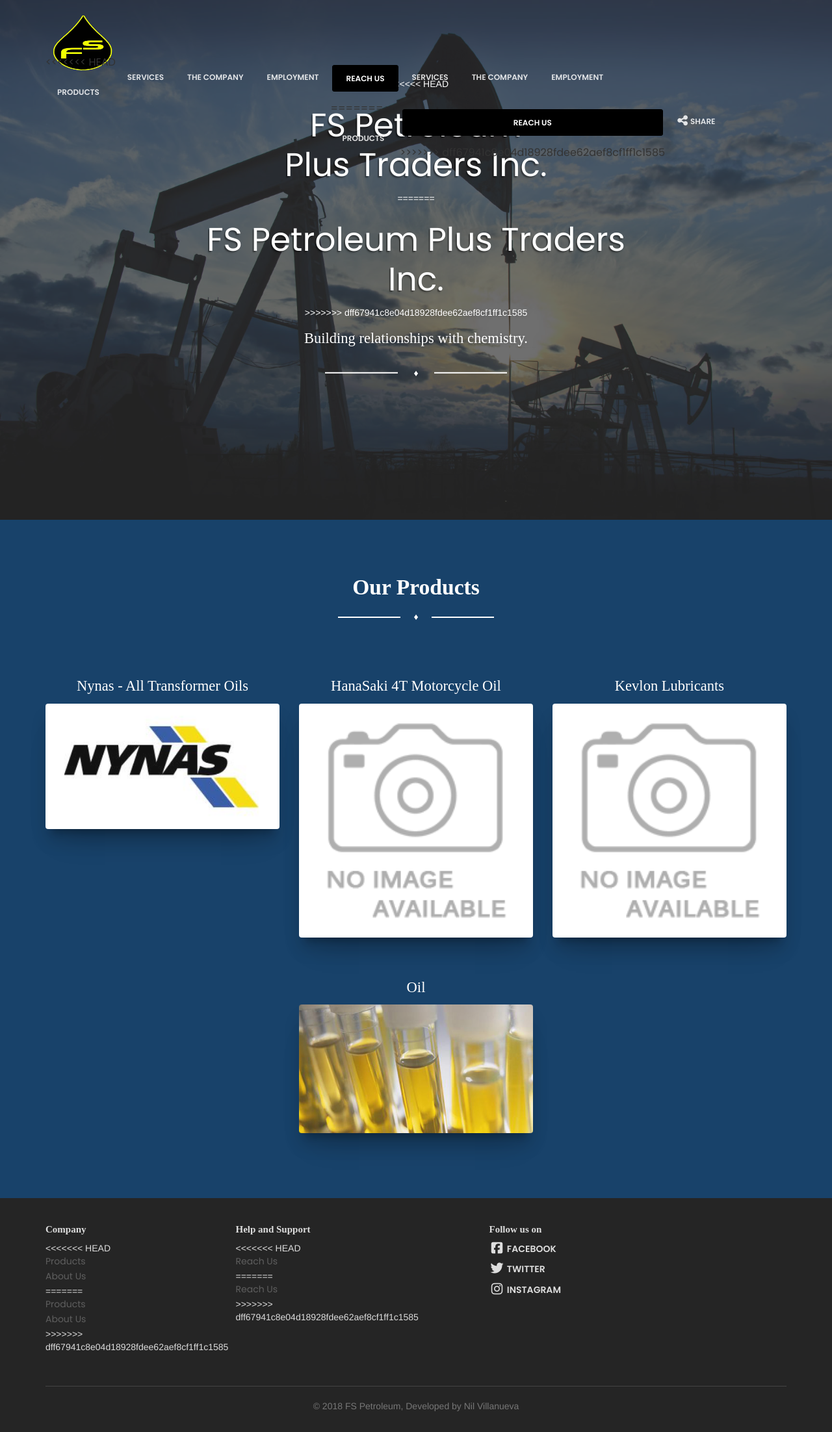
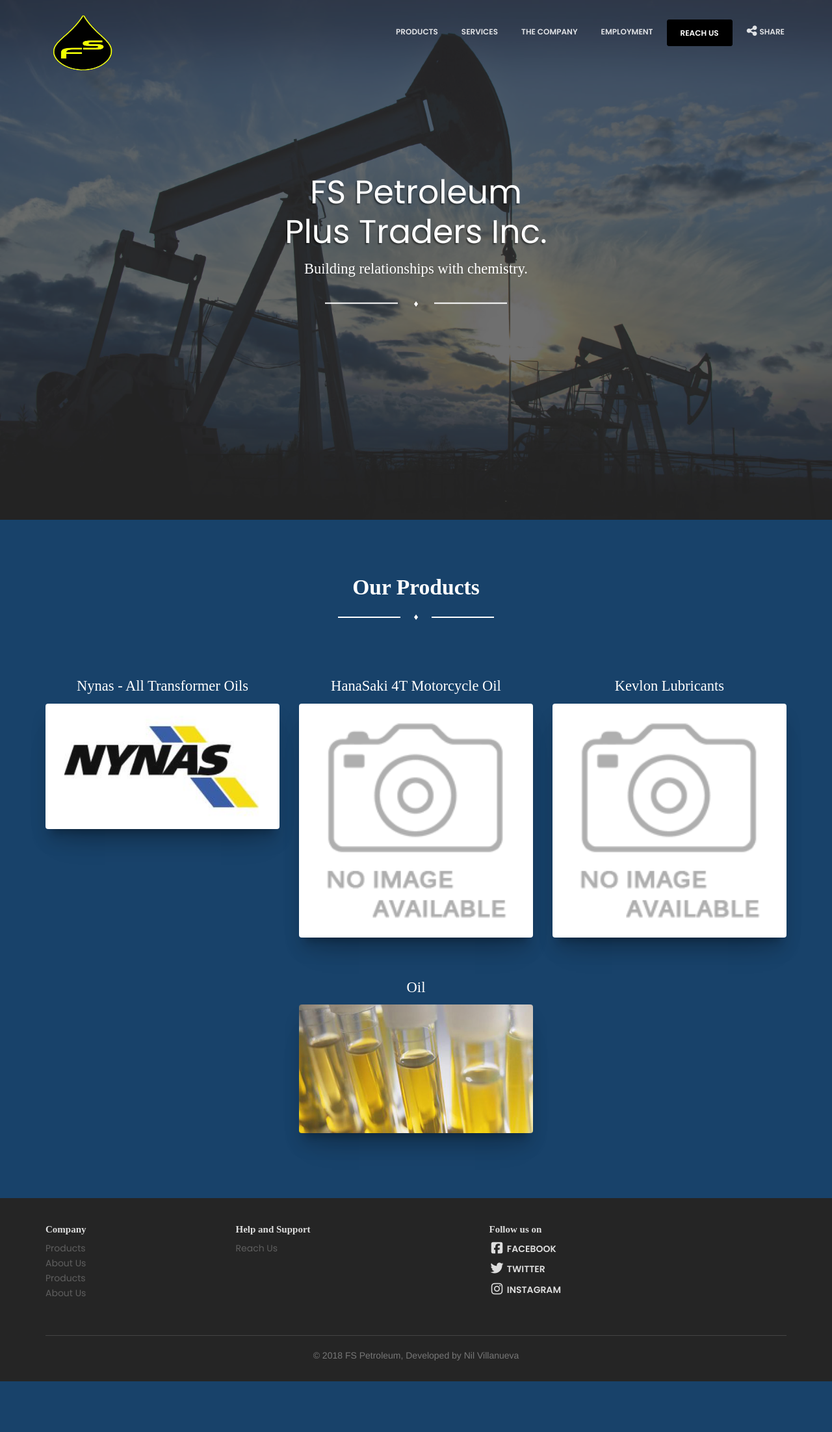
Before and after one commit to Eshichi/Petroleum, a PHP site: page /Petroleum/index.php in a window 1280 px wide. Shown: the whole page at 65% size. After the commit the page ends 2126 px from the top, so only its background shows below. Run offline with PHP 8.4, Linux system fonts and the light colour scheme; some libraries are stand-ins or nearby versions; some web fonts are replaced.

Commit message:
local 0.1.7
new xampp

```diff
--- a/Career.php
+++ b/Career.php
@@ -18,11 +18,9 @@ harmoniously toward common goals.</p>
                 </div>
 
                 <div class="button-get-started">
-<<<<<<< HEAD
+
                     <a href="http://localhost:8080/Petroleum/Contact.php" class="btn btn-danger btn-fill btn-lg">Reach Us</a>
-=======
-                    <a href="http://localhost/Petroleum/Contact.php" class="btn btn-danger btn-fill btn-lg">Reach Us</a>
->>>>>>> dff67941c8e04d18928fdee62aef8cf1ff1c1585
+
                 </div>
             </div>
         </div>
--- a/Modals.php
+++ b/Modals.php
@@ -11,12 +11,8 @@
           <p>An inhibited high-grade oil, Nytro Gemini X conforms to IEC 60296 Edition 4.0 – including the fulfilment of specific requirements for special applications. Developed and formulated to deliver strong resistance to oil degradation, Nytro Gemini X provides excellent oxidation stability for a longer transformer life with less maintenance.</p>
         </div>
         <div class="modal-footer">
-<<<<<<< HEAD
           <a href="http://localhost:8080/Petroleum/Contact.php" class="btn btn-danger btn-fill btn-lg">Reach Us</a>
-=======
-          <a href="http://localhost/Petroleum/Contact.php" class="btn btn-danger btn-fill btn-lg">Reach Us</a>
->>>>>>> dff67941c8e04d18928fdee62aef8cf1ff1c1585
-        </div>
+       </div>
       </div>
 
     </div>
@@ -35,12 +31,8 @@
           <p>Nytro Libra is an uninhibited transformer oil that conforms to IEC 60296 Edition 4.0. Developed and formulated to deliver solid resistance to oil degradation, Nytro Libra provides good oxidation stability thanks to its natural inhibitors. This increases the possibilities for a longer transformer life with less maintenance.</p>
         </div>
         <div class="modal-footer">
-<<<<<<< HEAD
           <a href="http://localhost:8080/Petroleum/Contact.php" class="btn btn-danger btn-fill btn-lg">Reach Us</a>
-=======
-          <a href="http://localhost/Petroleum/Contact.php" class="btn btn-danger btn-fill btn-lg">Reach Us</a>
->>>>>>> dff67941c8e04d18928fdee62aef8cf1ff1c1585
-        </div>
+       </div>
       </div>
 
     </div>
@@ -60,12 +52,8 @@
 </p>
         </div>
         <div class="modal-footer">
-<<<<<<< HEAD
           <a href="http://localhost:8080/Petroleum/Contact.php" class="btn btn-danger btn-fill btn-lg">Reach Us</a>
-=======
-          <a href="http://localhost/Petroleum/Contact.php" class="btn btn-danger btn-fill btn-lg">Reach Us</a>
->>>>>>> dff67941c8e04d18928fdee62aef8cf1ff1c1585
-        </div>
+       </div>
       </div>
 
     </div>
--- a/footer.php
+++ b/footer.php
@@ -7,19 +7,16 @@
                         <nav>
                             <ul>
                                 <li>
-<<<<<<< HEAD
                                     <a href="http://localhost:8080/Petroleum/">Products</a>
                                 </li>
 
                                 <li>
                                     <a href="http://localhost:8080/Petroleum/Company.php">About Us</a>
-=======
                                     <a href="http://localhost/Petroleum/">Products</a>
                                 </li>
 
                                 <li>
                                     <a href="http://localhost/Petroleum/About.php">About Us</a>
->>>>>>> dff67941c8e04d18928fdee62aef8cf1ff1c1585
                                 </li>
                             </ul>
                         </nav>
@@ -31,11 +28,8 @@
                          <nav>
                             <ul>
                                 <li>
-<<<<<<< HEAD
                                     <a href="http://localhost:8080/Petroleum/Contact.php">Reach Us</a>
-=======
-                                    <a href="http://localhost/Petroleum/Contact.php">Reach Us</a>
->>>>>>> dff67941c8e04d18928fdee62aef8cf1ff1c1585
+
                                 </li>
 
                             </ul>
--- a/header.php
+++ b/header.php
@@ -39,7 +39,7 @@
             <div class="collapse navbar-collapse">
                 <ul class="nav navbar-nav navbar-right navbar-uppercase">
                         <li>
-<<<<<<< HEAD
+
                                 <a href="http://localhost:8080/Petroleum/">Products</a>
                         </li>
                         <li>
@@ -54,22 +54,6 @@
                     </li>
                     <li>
                         <a href="http://localhost:8080/Petroleum/Contact.php" class="btn btn-danger btn-fill">Reach Us</a>
-=======
-                                <a href="http://localhost/Petroleum/">Products</a>
-                        </li>
-                        <li>
-                                <a href="http://localhost/Petroleum/Business.php">Services</a>
-                        </li>
-
-                    <li>
-                        <a href="http://localhost/Petroleum/About.php" >The Company</a>
-                    </li>
-                    <li>
-                            <a href="http://localhost/Petroleum/Career.php">Employment</a>
-                    </li>
-                    <li>
-                        <a href="http://localhost/Petroleum/Contact.php" class="btn btn-danger btn-fill">Reach Us</a>
->>>>>>> dff67941c8e04d18928fdee62aef8cf1ff1c1585
                     </li>
 
                     <li class="dropdown">
--- a/index.php
+++ b/index.php
@@ -10,11 +10,8 @@ include 'header.php';
             <div class="container" >
                 <div class="content">
                     <div class="title-area">
-<<<<<<< HEAD
+
                         <h1 class="title-modern">FS Petroleum <br> Plus Traders Inc.</h1>
-=======
-                        <h1 class="title-modern">FS Petroleum Plus Traders Inc.</h1>
->>>>>>> dff67941c8e04d18928fdee62aef8cf1ff1c1585
                         <h3>Building relationships with chemistry.</h2>
                         <div class="separator line-separator">♦</div>
                     </div>
```
